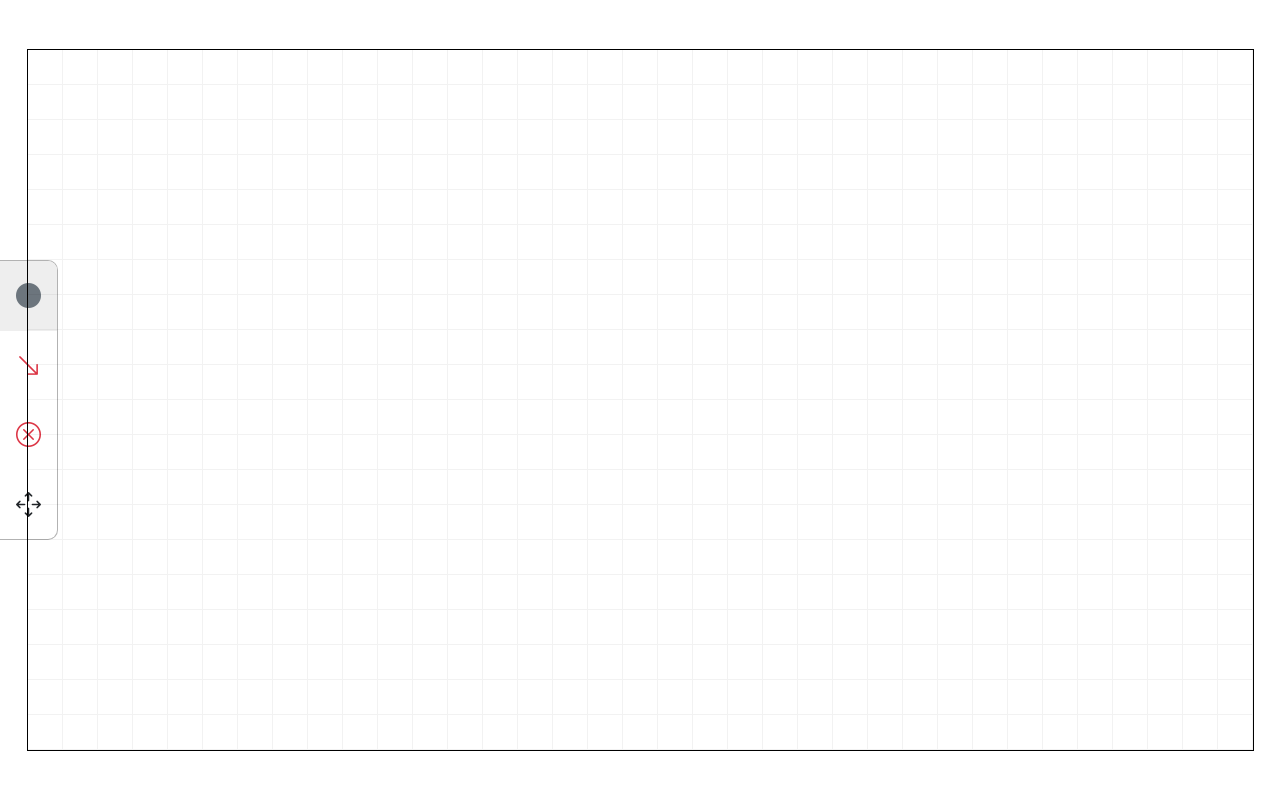
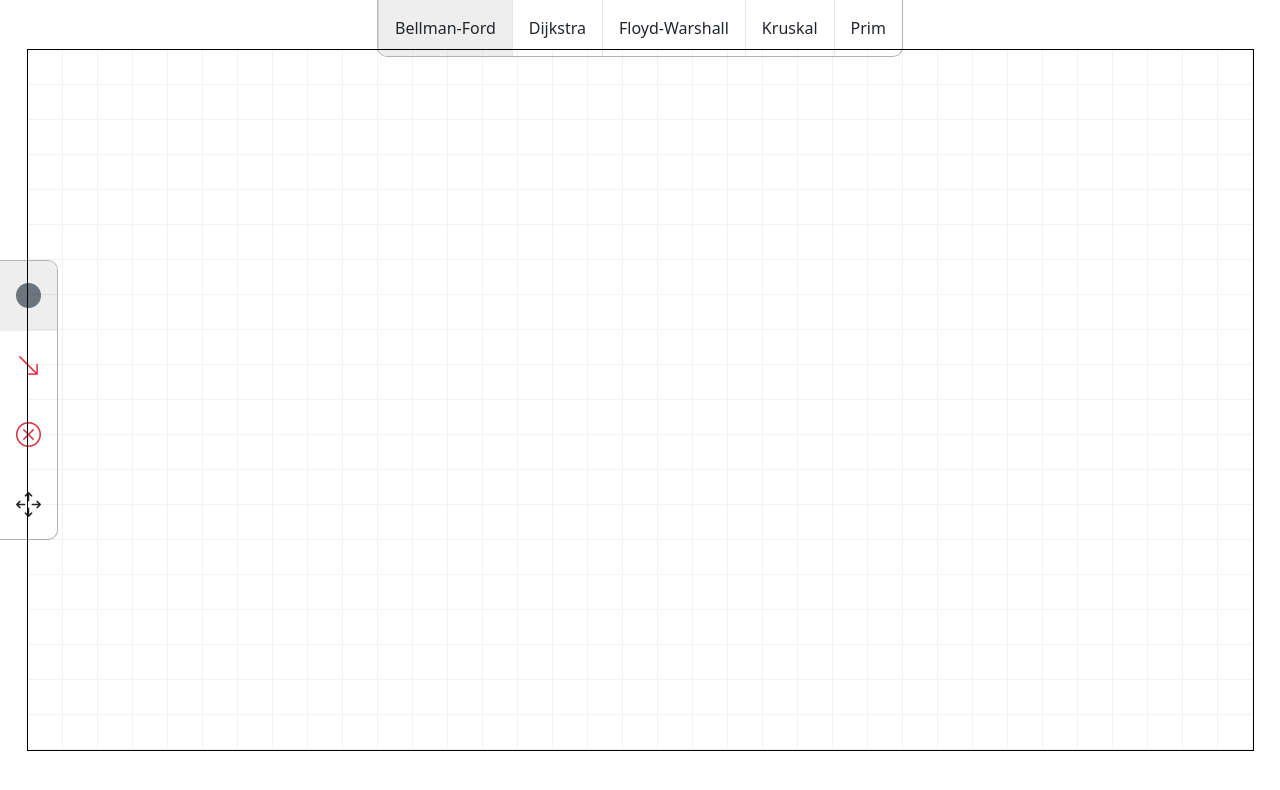
Before and after one commit to AymaneBoukrouh/graph-theory-visualization, a React (Create React App) app: page / in a window 1280 px wide. Shown: the top 790 px of the page. Built offline with nearby package versions, Linux system fonts and the light colour scheme.

Commit message:
feature: algorithm panel

```diff
--- a/src/App.tsx
+++ b/src/App.tsx
@@ -1,5 +1,5 @@
 import { useState } from 'react';
-import { Grid, ModePanel } from '@/components';
+import { Grid, ModePanel, AlgorithmPanel } from '@/components';
 import './App.css';
 
 interface AppProps {}
@@ -10,6 +10,9 @@ const App = (props: AppProps) => {
       <div className="position-absolute top-50 start-0 translate-middle-y">
         <ModePanel />
       </div>
+      <div className="position-absolute top-0 start-50 translate-middle-x">
+        <AlgorithmPanel />
+      </div>
       <Grid />
     </div>
   );
--- /dev/null
+++ b/src/components/AlgorithmPanel/Item.tsx
@@ -0,0 +1,32 @@
+import { useSelector, useDispatch } from 'react-redux';
+import './index.css';
+
+interface AlgorithmyyPanelItemProps {
+  algorithm: string;
+};
+
+function upperAlgorithmName (algorithm: string) {
+  return algorithm.split('-').map(word => word[0].toUpperCase() + word.slice(1)).join('-');
+}
+
+const AlgorithmPanelItem = ({ algorithm }: AlgorithmPanelItemProps) => {
+  // get redux state
+  const currentAlgorithm = useSelector((state: any) => state.algorithm.algorithm);
+
+  // get redux dispatch
+  const dispatch = useDispatch();
+
+  return (
+    <div
+      className = 'algorithm-panel-item position-relative p-3'
+      style = {{ cursor: 'pointer', backgroundColor: currentAlgorithm === algorithm ? '#eee' : 'transparent' }}
+      onClick = {() => {
+        dispatch({ type: 'SET_ALGORITHM', payload: algorithm });
+      }}
+    >
+      { upperAlgorithmName(algorithm) }
+    </div>
+  )
+}
+
+export default AlgorithmPanelItem;
--- /dev/null
+++ b/src/components/AlgorithmPanel/index.css
@@ -0,0 +1,11 @@
+#algorithm-panel {
+  border-left: 1px solid rgba(0, 0, 0, .3);
+  border-right: 1px solid rgba(0, 0, 0, .3);
+  border-bottom: 1px solid rgba(0, 0, 0, .3);
+  border-bottom-left-radius: 10px;
+  border-bottom-right-radius: 10px;
+}
+
+.algorithm-panel-item {
+  border-left: 1px solid rgba(0, 0, 0, .1);
+}
--- /dev/null
+++ b/src/components/AlgorithmPanel/index.tsx
@@ -0,0 +1,16 @@
+import AlgorithmPanelItem from './Item';
+import './index.css';
+
+export const AlgorithmPanel = () => {
+  return (
+    <div>
+      <div className="d-flex mb-2" id="algorithm-panel" style={{ overflow: 'hidden' }}>
+        <AlgorithmPanelItem algorithm="bellman-ford" />
+        <AlgorithmPanelItem algorithm="dijkstra" />
+        <AlgorithmPanelItem algorithm="floyd-warshall" />
+        <AlgorithmPanelItem algorithm="kruskal" />
+        <AlgorithmPanelItem algorithm="prim" />
+      </div>
+    </div>
+  );
+};
--- a/src/components/index.ts
+++ b/src/components/index.ts
@@ -1,2 +1,3 @@
 export { Grid } from './Grid';
 export { ModePanel } from './ModePanel';
+export { AlgorithmPanel } from './AlgorithmPanel';
--- /dev/null
+++ b/src/reducers/algorithmReducer.ts
@@ -0,0 +1,15 @@
+const initialState = {
+  algorithm: 'bellman-ford'
+}
+
+export const algorithmReducer = (state = initialState, action: any) => {
+  switch (action.type) {
+    case 'SET_ALGORITHM':
+      return {
+        ...state,
+        algorithm: action.payload
+      }
+    default:
+      return state
+  }
+}
--- a/src/reducers/index.ts
+++ b/src/reducers/index.ts
@@ -1,3 +1,4 @@
 export { graphReducer } from './graphReducer';
 export { modeReducer } from './modeReducer';
 export { mouseReducer } from './mouseReducer';
+export { algorithmReducer } from './algorithmReducer';
--- a/src/store/index.ts
+++ b/src/store/index.ts
@@ -1,11 +1,12 @@
 import { configureStore } from '@reduxjs/toolkit';
-import { graphReducer, modeReducer, mouseReducer } from '@/reducers';
+import { graphReducer, modeReducer, mouseReducer, algorithmReducer } from '@/reducers';
 
 const store = configureStore({
   reducer: {
     mode: modeReducer,
     mouse: mouseReducer,
-    graph: graphReducer
+    graph: graphReducer,
+    algorithm: algorithmReducer,
   },
 });
 
```
